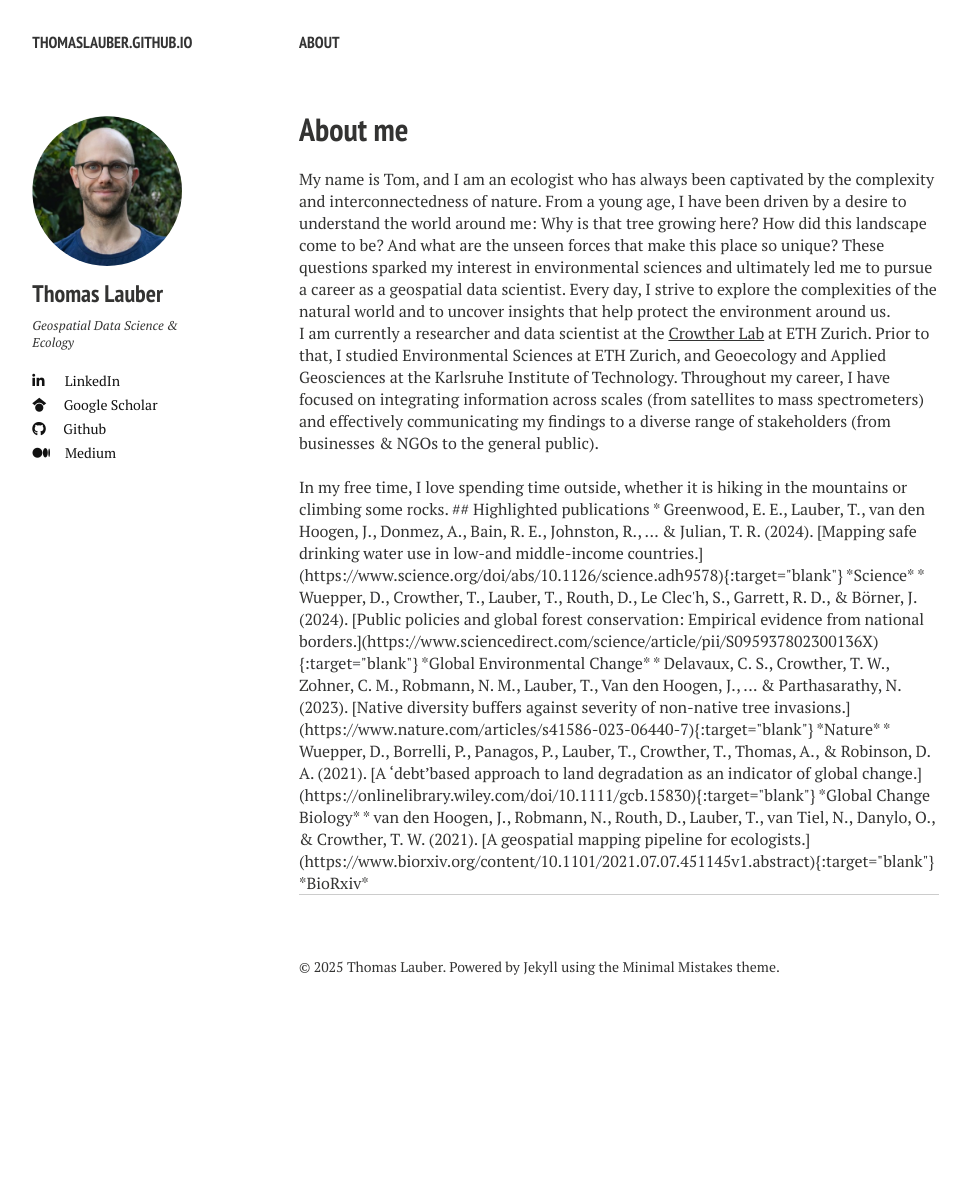
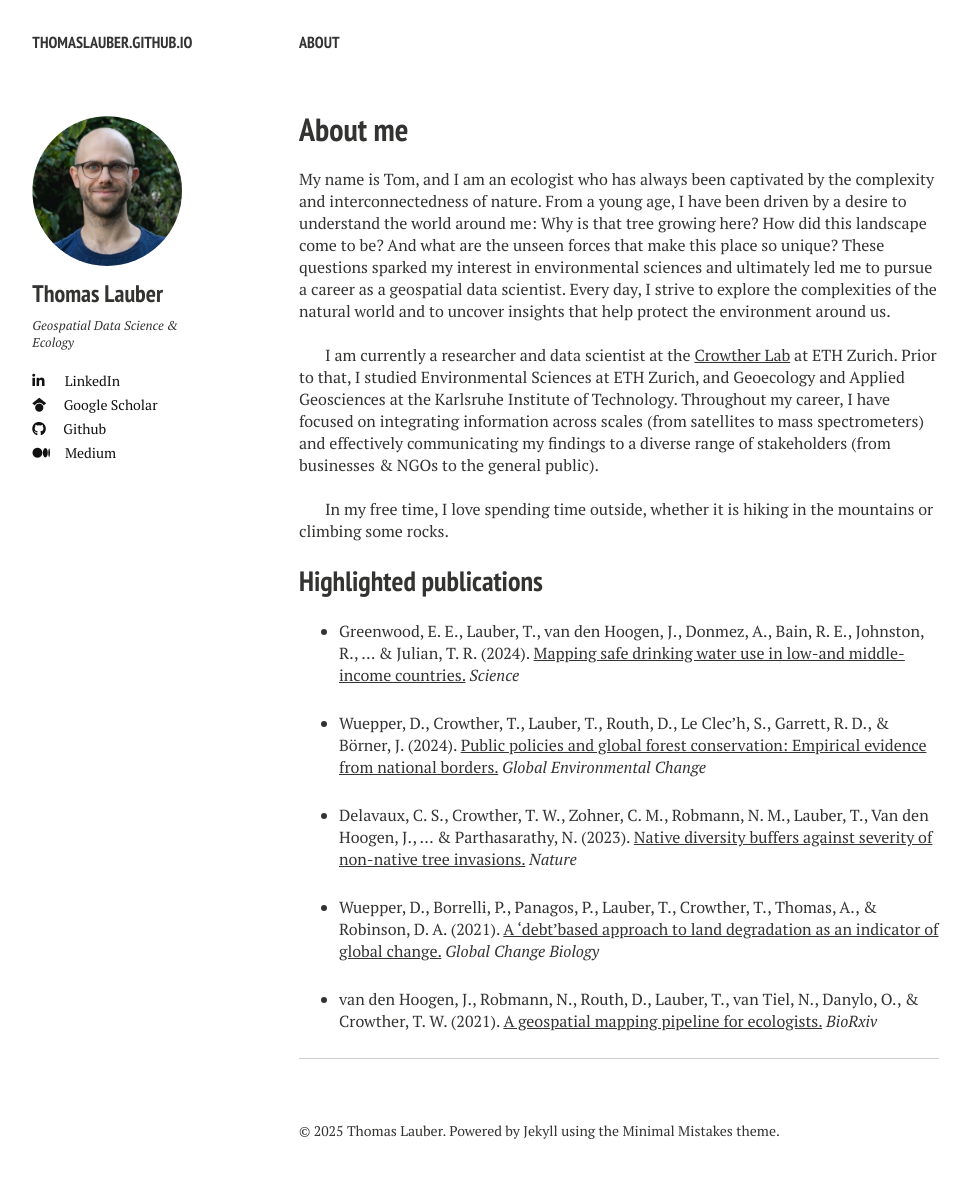
Before and after one commit to thomaslauber/thomaslauber.github.io, a Jekyll site: the page built from index.md, in a window 1280 px wide. Shown: the whole page, without its empty margins (21-992 px from the left). Built offline with Jekyll 4.4.1, drawn with Linux system fonts in a browser that asks for light colours; nearby versions of some CDN libraries; before the commit the page ends 1025 px from its top, so only the background shows below that.

Commit message:
Update index.md

```diff
--- a/index.md
+++ b/index.md
@@ -5,13 +5,12 @@ excerpt: "A minimal Jekyll theme for your blog by designer Michael Rose."
 tags: [Jekyll, theme, responsive, blog, template]
 ---
 
-<p style="text-indent: 0;">My name is Tom, and I am an ecologist who has always been captivated by the complexity and interconnectedness of nature. From a young age, I have been driven by a desire to understand the world around me: Why is that tree growing here? How did this landscape come to be? And what are the unseen forces that make this place so unique? These questions sparked my interest in environmental sciences and ultimately led me to pursue a career as a geospatial data scientist. Every day, I strive to explore the complexities of the natural world and to uncover insights that help protect the environment around us.
+My name is Tom, and I am an ecologist who has always been captivated by the complexity and interconnectedness of nature. From a young age, I have been driven by a desire to understand the world around me: Why is that tree growing here? How did this landscape come to be? And what are the unseen forces that make this place so unique? These questions sparked my interest in environmental sciences and ultimately led me to pursue a career as a geospatial data scientist. Every day, I strive to explore the complexities of the natural world and to uncover insights that help protect the environment around us.<br><br>
 
-
-<p style="text-indent: 0;">I am currently a researcher and data scientist at the <a href="https://crowtherlab.com/" target="_blank">Crowther Lab</a> at ETH Zurich. Prior to that, I studied Environmental Sciences at ETH Zurich, and Geoecology and Applied Geosciences at the Karlsruhe Institute of Technology. Throughout my career, I have focused on integrating information across scales (from satellites to mass spectrometers) and effectively communicating my findings to a diverse range of stakeholders (from businesses & NGOs to the general public).
+I am currently a researcher and data scientist at the <a href="https://crowtherlab.com/" target="_blank">Crowther Lab</a> at ETH Zurich. Prior to that, I studied Environmental Sciences at ETH Zurich, and Geoecology and Applied Geosciences at the Karlsruhe Institute of Technology. Throughout my career, I have focused on integrating information across scales (from satellites to mass spectrometers) and effectively communicating my findings to a diverse range of stakeholders (from businesses & NGOs to the general public).
 <br><br>
 
-<p style="text-indent: 0;">In my free time, I love spending time outside, whether it is hiking in the mountains or climbing some rocks.
+In my free time, I love spending time outside, whether it is hiking in the mountains or climbing some rocks.
 
 
 ## Highlighted publications
```
